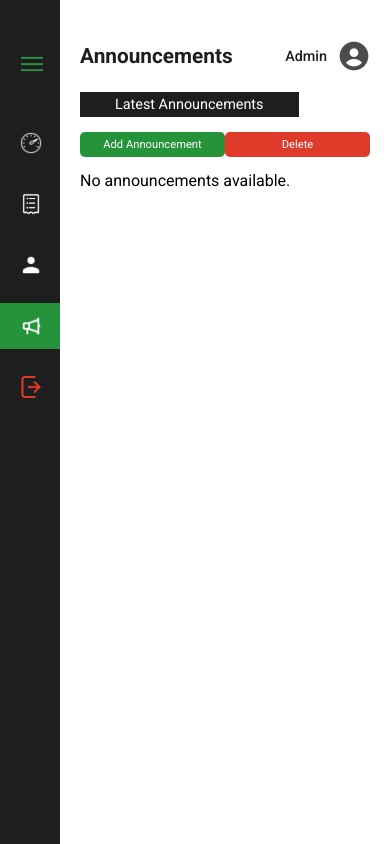
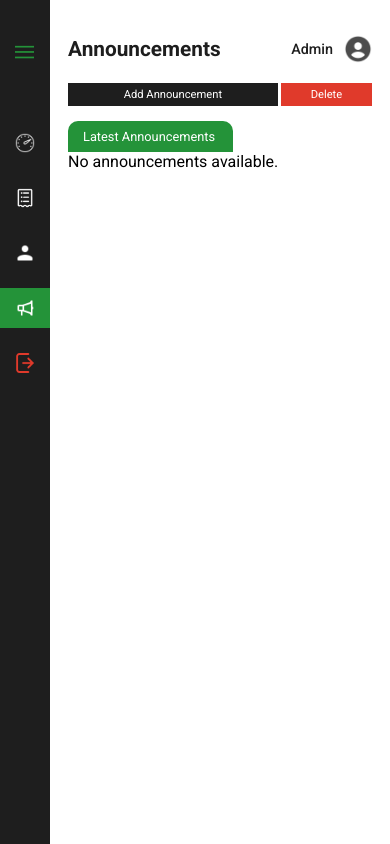
Before and after one commit to kurtouano/thesis-web, a PHP site: page /ThesisWeb/announcement.php in a window 390 px wide. Run offline with PHP 8.4, Linux system fonts and the light colour scheme; the visitor is signed in with stand-in values (Sample User, id 1); data that the repository does not hold is empty; some libraries are stand-ins or nearby versions.

Commit message:
Admin Responsive All Pages

```diff
--- a/ThesisWeb/create-acc.php
+++ b/ThesisWeb/create-acc.php
@@ -88,7 +88,7 @@ if (isset($_POST['create-acc-submit'])) {
                             <h4>Account Details:</h4>
                             <p>Email:   " . htmlspecialchars($email) . "</p>
                             <p>RFID UID: " . htmlspecialchars($rfidTagValid) . "</p>
-                            <p>Click the link to access your personal dashboard: <a href='http://localhost:3000/ThesisWeb/login.php' style='color: #249339; font-weight: bold; text-decoration: none;'> RevendIt User Dashboard</a></p>
+                            <p>Click the link to access your personal dashboard: <a href='https://www.revendit.site/ThesisWeb/login.php' style='color: #249339; font-weight: bold; text-decoration: none;'> RevendIt User Dashboard</a></p>
                             <hr>
                             <h4>Please Keep These Details in Confidentiality</h4>";
 
--- a/ThesisWeb/css/announcement.css
+++ b/ThesisWeb/css/announcement.css
@@ -8,29 +8,35 @@
 .announcement-latest-text {
   position: absolute;
   top: -20px;
-  background-color: var(--color-black-1);
-  padding: 4px 35px;
+  width: 350px;
+  background-color: var(--color-green-1);
+  padding: 10px 20px;
   color: white;
   font-size: 1rem;
   font-weight: normal;
+  border-radius: 10px 10px 0 0;
+  text-wrap: nowrap;
+  z-index: 1;
 }
 
 .announcement-add, .announcement-delete {
   font-family: Roboto;
   font-size: 0.8rem;
+  z-index: 1;
 
   position: absolute;
-  top: -20px;
-  padding: 6px 15px;
+  top: -13px;
+  padding: 5px 20px;
   color: white;
   cursor: pointer;
   border: none;
-  border-radius: 5px;
+  text-wrap: nowrap;
 }
 
 .announcement-add {
-  right: 70px;
-  background-color: var(--color-green-1);
+  right: 80px;
+  background-color: var(--color-black-1);
+  color: white;
 }
 
 .announcement-delete {
@@ -43,26 +49,27 @@
   display: none;
   bottom: 20px;
   right: 20px;
-  font-size: .8rem;
-  padding: 4px 8px;
-  background-color: #e03a2bd6;
+  font-size: .75rem;
+  padding: 5px 7px;
+  border-radius: 20px;
+  background-color: var(--color-red-1);
   border: none;
   color: white;
   cursor: pointer;
-  border-radius: 15px;
 }
 
 .announcement-div {
   text-wrap: wrap;
   position: relative;
-  max-width: 100vw;
+  max-width: 100%;
   padding: 20px 40px;
   box-shadow: 0px 2px 5px 0 rgba(175, 175, 175, 0.724);
   display: flex;
   flex-direction: column;
   justify-content: space-between;
-  border-radius: 10px;
-  margin: 15px 0 5px 0;
+  border-radius: 0 0 10px 10px;
+  border-top: 5px solid var(--color-green-1);
+  margin: 15px 0 30px 0;
 }
 
 .announcement-title {
@@ -105,6 +112,7 @@
 .announcement-event-date {
   font-size: 0.8rem;
   color: var(--color-text-gray);
+  text-wrap: wrap;
 }
 
 .announcement-spacing-bottom {
@@ -134,7 +142,6 @@
   background-color: white;
   padding: 35px;
   width: 50%;
-  max-width: 450px;
   border-radius: 5px;
   box-shadow: 0 4px 8px rgba(0, 0, 0, 0.2);
   margin: 50px auto;
--- a/ThesisWeb/css/create-acc.css
+++ b/ThesisWeb/css/create-acc.css
@@ -6,13 +6,13 @@
 }
 
 .create-acc-form {
-  border-radius: 20px;
+  border-radius: 10px;
   display: flex;
   flex-direction: column;
   max-width: 450px;
   width: 100%;
   padding: 30px 35px;
-  box-shadow: 0 0 10px 0 rgba(143, 142, 142, 0.724);
+  box-shadow: 2px 5px 7px 0 rgba(142, 141, 141, 0.567);
 }
 
 .create-acc-form input,
--- a/ThesisWeb/css/login.css
+++ b/ThesisWeb/css/login.css
@@ -1,5 +1,4 @@
 .login-bg-img {
-  height: 100vh;
   background-image: url(../assets/login-bg2.jpg);
   background-size: cover;
   background-repeat: no-repeat;
--- a/ThesisWeb/css/main.css
+++ b/ThesisWeb/css/main.css
@@ -4,6 +4,12 @@
   margin: 0;
   padding: 0;
   box-sizing: border-box;
+
+  -webkit-user-select: none; /* Safari */
+  -ms-user-select: none; /* IE10+/Edge */
+  user-select: none; /* Standard syntax */
+  -webkit-tap-highlight-color: transparent; /* Removes the blue tap highlight */
+
 }
 
 :root {
@@ -29,8 +35,13 @@
 }
 
 body {
+  overflow:hidden;
   display: flex;
   flex-direction: row;
+}
+
+img {
+  pointer-events: none;
 }
 
 .sidenav-section,
@@ -44,7 +55,7 @@ body {
   z-index: 1;
   width: 20%;
   min-width: 300px;
-  height: 100vh;
+  height: 100%;
   display: flex;
   flex-direction: column;
   background-color: var(--color-black-1);
@@ -55,6 +66,7 @@ body {
 .sidenav-section.collapsed {
   width: 80px;
   min-width: 20px;
+  height: 100%;
 }
 
 .nav-logo {
@@ -62,6 +74,7 @@ body {
   display: flex;
   flex-direction: row;
   justify-content: center;
+  align-items: center;
   padding: 10px;
 }
 
@@ -161,14 +174,15 @@ body {
 
 .main-section {
   margin-left: 300px;
-  padding: 0 4%;
-  height: 100vh;
-  width: 80%;
+  padding: 0 3.5%;
+  height: 100%;
+  width: 100%;
+  overflow-x: hidden;
 }
 
 .main-section.collapsed {
-  margin-left: 70px;
-  padding: 0 5%;
+  margin-left: 80px;
+  padding: 0 3.5%;
   height: 100vh;
   width: 100%;
 }
--- a/ThesisWeb/css/responsive.css
+++ b/ThesisWeb/css/responsive.css
@@ -32,6 +32,7 @@
 }
 
 @media (max-width: 769px) {
+
   .grid-main {
     grid-template-columns: 1fr;
     grid-gap: 10px;
@@ -41,10 +42,6 @@
     grid-template-columns: 1fr;
     row-gap: 50px;
     margin-bottom: 30px;
-  }
-
-  .dashboard-icon {
-    padding: 10px 12px;
   }
 
   .dashboard-icon img {
@@ -65,31 +62,26 @@
     font-size: 0.7rem;
   }
 
+  .main-section {
+    margin-left: 80px;
+    padding: 0 40px;
+  }
+
+  .main-section.collapsed {
+    padding: 0 40px;
+  }
+
+  /* Announcements */
+
+  .announcement-latest-text {
+    width: 250px;
+  }
+
 }
 
 @media (max-width:670px) {
-  .sidenav-section.collapsed {
-    width: 60px;
-    min-width: 20px;
-  }
-
-  .active .nav-icons-content {
-    transform: translateX(0px);
-  }
-
-  .nav-icons-content:hover {
-    transform: translateX(5px);
-    opacity: 0.8;
-  }
-
-  .burger-sidenav {
-    left: 25px;
-    top: 50px;
-  }
-
-  .main-section.collapsed {
+  .main-section {
     margin-left: 60px;
-    padding: 0 25px;
   }
 
   /* History */
@@ -135,9 +127,48 @@
     padding: 8px 20px;
   }
 
+  /* Announcement */
+
+  .announcement-div {
+    padding: 20px 25px;
+  }
+
+  .announcement-img {
+    min-width: 350px;
+  }
+
+  .announcement-latest-text {
+    font-size: 0.9rem;
+    width: 200px;
+  }
+
 }
 
 @media (max-width: 550px) {
+  .main-section {
+    margin-left: 60px;
+    padding: 0 30px;
+  }
+
+  .main-section.collapsed {
+    margin-left: 60px;
+    padding: 0 30px;
+  }
+
+  .burger-sidenav {
+    left: 25px;
+    top: 50px;
+  }
+
+  .active .nav-icons-content {
+    transform: translateX(0);
+  }
+
+  .nav-icons-content:hover {
+    transform: translateX(0);
+    opacity: 0.8;
+  }
+
   .create-acc-form {
     padding: 25px 25px;
   }
@@ -156,44 +187,57 @@
   }
 
   .recent-transaction-div table {
-    font-size: 0.5rem;
+    font-size: 0.7rem;
   }
 
   .recent-transaction-div th {
     padding: 5px;
   }
 
+  .sidenav-section.collapsed {
+    width: 60px;
+  }
+
   /* Announcements */
 
   .announcement-grid {
-    margin-top: 40px;
+    margin-top: 30px;
   }
 
   .announcement-latest-text {
-    top: -60px;
-    font-size: 0.9rem;
+    top: -12px;
+    font-size: 0.8rem;
+    padding: 8px 15px;
+    width: 165px;
   }
 
   .announcement-add, .announcement-delete {
     font-size: 0.7rem;
-    width: 50%;
-    top: -20px;
+    top: -50px;
   }
 
   .announcement-add {
     left: 0;
+    width: 69%;
+  }
+
+  .announcement-delete {
+    width: 30%;
   }
 
   .announcement-delete-each {
+    font-size: 0.7rem;
     bottom: 45px;
   }
 
+
   .announcement-div {
-    padding: 10px 20px;
+    padding: 15px 20px;
   }
 
   .announcement-img {
-    min-width: 300px;
+    min-width: 250px;
+    min-height: 220px;
   }
 
   .announcement-title {
@@ -201,28 +245,72 @@
   }
 
   .announcement-timestamp, .announcement-event-date, .announcement-body{
-    text-wrap: nowrap;
     font-size: 0.7rem;
   }
 
+  .modal-content {
+    width: 75%;
+  }
 }
 
 @media (max-width: 426px) {
   .login-form {
     width: 300px;
+    height: 340px;
     padding: 15px;
   }
 
+  .login-form .form-title {
+    font-size: 1rem;
+  }
+
   .login-forgot-pass {
-    bottom: 120px;
+    font-size: 0.8rem;
+    bottom: 100px;
+  }
+
+  .login-form input {
+    padding: 12px;
+    font-size: 0.8rem;
+    margin-bottom: 25px;
+  }
+
+  .login-submit-btn {
+    font-size: 0.8rem;
+  }
+
+  .top-nav {
+    padding: 35px 0 40px 0;
   }
 
   .top-nav-title {
     font-size: 1.3rem;
   }
 
-  .top-nav-user-name {
+  .top-nav-user-icon {
+    width: 28px;
+    height: 28px;
+  }
+
+  .top-nav-user-icon img {
+    width: 28px;
+    height: 28px;
+  }
+
+  .top-nav-user-name, .dashboard-today-text, .recent-transaction-text {
     font-size: 0.9rem;
+  }
+
+  .dashboard-div {
+    padding: 10px 25px;
+  }
+
+  .dashboard-icon {
+    padding: 8px 12px;
+  }
+
+  .dashboard-icon img {
+    width: 28px;
   }
 
   .bar-chart-div {
@@ -235,8 +323,219 @@
     min-width: 100px;
   }
 
+  .main-section {
+    margin-left: 50px;
+    padding: 0 18px;
+  }
+
   .main-section.collapsed {
-    padding: 0 20px;
+    margin-left: 50px;
+    padding: 0 18px;
+  }
+
+  .nav-logo {
+    height: 140px;
+  }
+
+  .nav-logo-img {
+    margin-bottom: 0;
+    margin-left: 10px;
+  }
+
+  .nav-logo-img {
+    height: 80px;
+  }
+
+  .burger-sidenav {
+    font-size: 1.3rem;
+    left: 18px;
+    top: 40px;
+  }
+
+  .sidenav-section.collapsed {
+    width: 50px;
+  }
+
+  .sidenav-section {
+    width: 250px;
+    min-width: 20px;
+  }
+
+  .nav-icons-content {
+    padding: 10px 15px;
+  }
+
+  .nav-icons-content span {
+    font-size: 0.8rem;
+  }
+
+  .nav-icons-img {
+    width: 20px;
+    height: 20px;
+  }
+
+  .chart-controls {
+    top: -20px;
+  }
+
+  .date-selection-form input {
+    font-family: Roboto;
+    padding: 5px 5px;
+    font-size: 0.8rem;
+  }
+
+  /* Create Acc */
+
+  .create-acc-form {
+    margin-top: -10px;
+    padding: 20px 15px;
+  }
+
+  .create-acc-form input, .create-acc-form select, .create-acc-form button {
+    font-size: 0.75rem;
+    padding: 8px 12px;
+  }
+
+  .create-acc-form input {
+    margin-bottom: 12px;
+  }
+
+  /* Announcement */
+
+  .announcement-title {
+    font-size: 0.85rem;
+    column-gap: 20px;
+  }
+
+  .announcement-timestamp {
+    font-size: 0.7rem;
+  }
+
+  .announcement-add {
+    width: 69%;
+  }
+
+  .announcement-delete {
+    width: 30%;
+  }
+
+  .announcement-img {
+    max-height: 250px;
+  }
+
+  .modal-content h2{
+    font-size: 1.2rem;
+  }
+
+  .modal-content .close{
+    font-size: 1.3rem;
+  }
+
+  .modal-content label{
+    font-size: 0.8rem;
+  }
+
+  #announcementForm input,
+  #announcementForm textarea {
+  padding: 6px;
+  margin-bottom: 15px;
+  font-size: 0.7rem;
+  }
+
+  .announcement-delete-each {
+    font-size: 0.6rem;
+    top: -15px;
+    bottom: unset;
+  }
+}
+
+
+@media (max-width: 320px) {
+  .sidenav-section.collapsed {
+    width: 45px;
+  }
+
+  .sidenav-section {
+    width: 220px;
+    min-width: 20px;
+  }
+
+  .nav-icons-content {
+    padding: 10px 15px;
+  }
+
+  .nav-icons-img {
+    width: 19px;
+    height: 19px;
+  }
+
+  .burger-sidenav {
+    left: 17px;
+    top: 32px;
+  }
+
+  .nav-logo {
+    height: 120px;
+  }
+
+  .nav-logo-img {
+    height: 70px;
+    width: 160px;
+  }
+
+  .nav-logo-img.collapsed {
+    height: 70px;
+  }
+
+  .main-section {
+    margin-left: 45px;
+    padding: 0 12px;
+  }
+
+  .main-section.collapsed {
+    margin-left: 45px;
+    padding: 0 12px;
+  }
+
+  .top-nav {
+    padding: 30px 0 35px 0;
+  }
+
+  .top-nav-title {
+    font-size: 1.2rem;
+  }
+
+  #myBarChart {
+      max-width: 250px;
+      min-width: 200px;
+      min-height: 200px;
+  }
+
+  .pie-chart-div {
+    max-width: 250px;
+  }
+
+  .myPieChart {
+    max-width: 250px;
+  }
+
+  .chart-controls {
+    right: 15px;
+  }
+
+  /* Create Acc */
+
+  .create-acc-form input, .create-acc-form select {
+    font-size: 0.75rem;
+    padding: 7px 10px;
+  }
+
+  /* Announcements */
+
+  .announcement-img {
+    max-width: 200px;
+    min-width: 185px;
+    min-height: 160px;
   }
 
 }
--- a/ThesisWeb/dashboard.php
+++ b/ThesisWeb/dashboard.php
@@ -211,7 +211,7 @@ $conn->close();
             <div class="chart-date-text"></div>
             <div class="dashboard-charts">
                 <div class="bar-chart-div">
-                    <canvas id="myBarChart"></canvas>
+                    <canvas id="myBarChart" ></canvas>
                     <div class="chart-controls">
                         <select id="timePeriod" onchange="changePeriod(this.value)">
                             <option value="week">Week</option>
--- a/ThesisWeb/js/dashboard-chart.js
+++ b/ThesisWeb/js/dashboard-chart.js
@@ -92,13 +92,15 @@ function updateBarChart() {
             ]
         },
         options: {
+            responsive: true,
+            maintainAspectRatio: false,
             legend: {
                 display: true,
                 position: 'top' // Move the legend to the top
             },
             scales: {
                 x: {
-                    stacked: true
+                    stacked: true,
                 },
                 y: {
                     beginAtZero: true
--- a/ThesisWeb/require/forgotpass.php
+++ b/ThesisWeb/require/forgotpass.php
@@ -55,7 +55,7 @@ if ($_SERVER['REQUEST_METHOD'] === 'POST') {
             $mail->isHTML(true);
             $mail->Subject = 'Password Reset Request';
             $mail->Body    = "Click the link below to reset your password:<br>
-                              <a href='http://localhost:3000/ThesisWeb/require/resetpass.php?email={$email}&token={$token}'>Reset Password</a>";
+                              <a href='https://www.revendit.site/ThesisWeb/require/resetpass.php?email={$email}&token={$token}'>Reset Password</a>";
 
             $mail->send();
             echo json_encode(["success" => true, "message" => "Reset password email has been sent."]);
```
Also changed, not shown: ThesisWeb/js/nav-transitions.js (+26 -2 lines), ThesisWeb/assets/announcements-images/6730e23a8a87c.jpg (added), ThesisWeb/assets/announcements-images/6730e359d929d.png (added).
